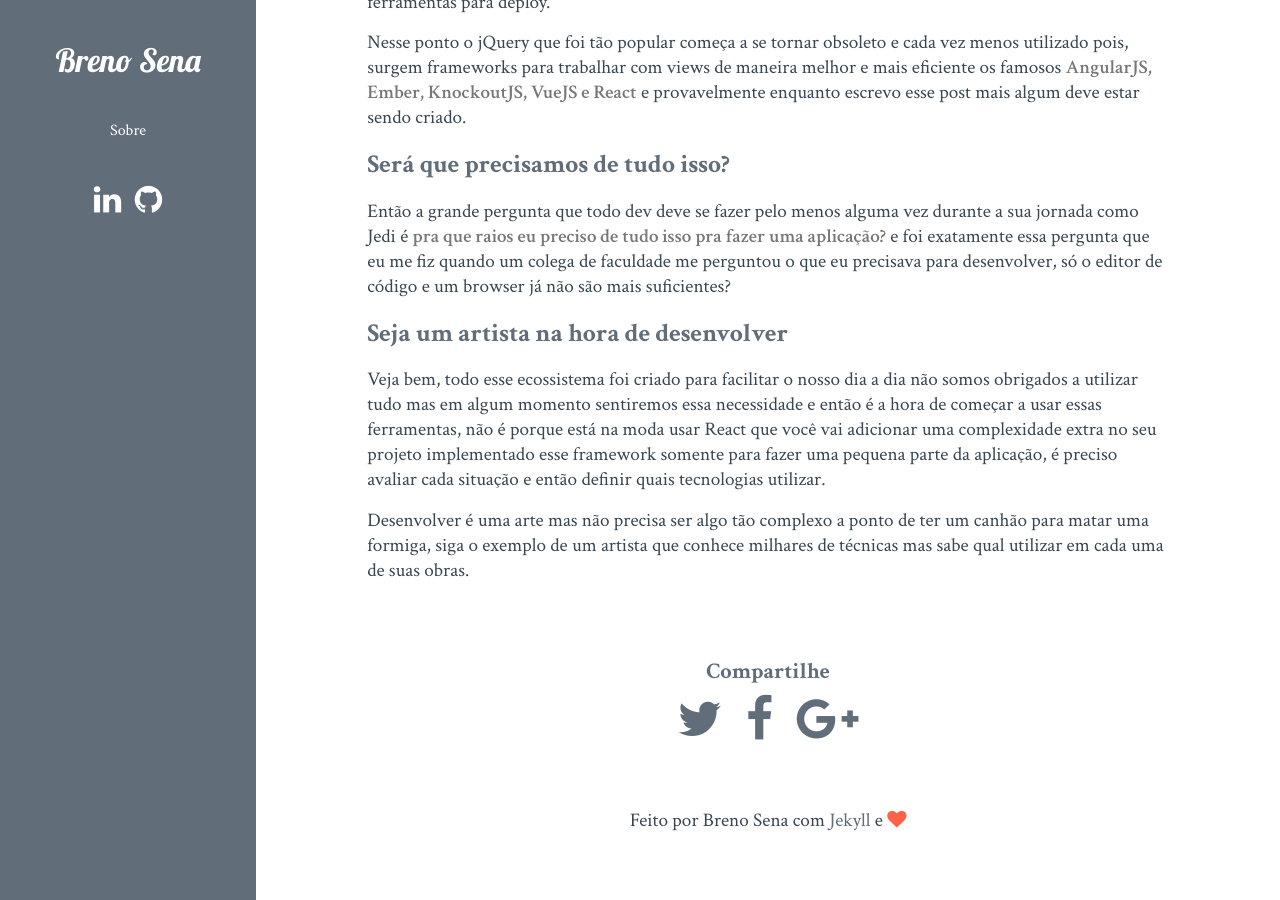
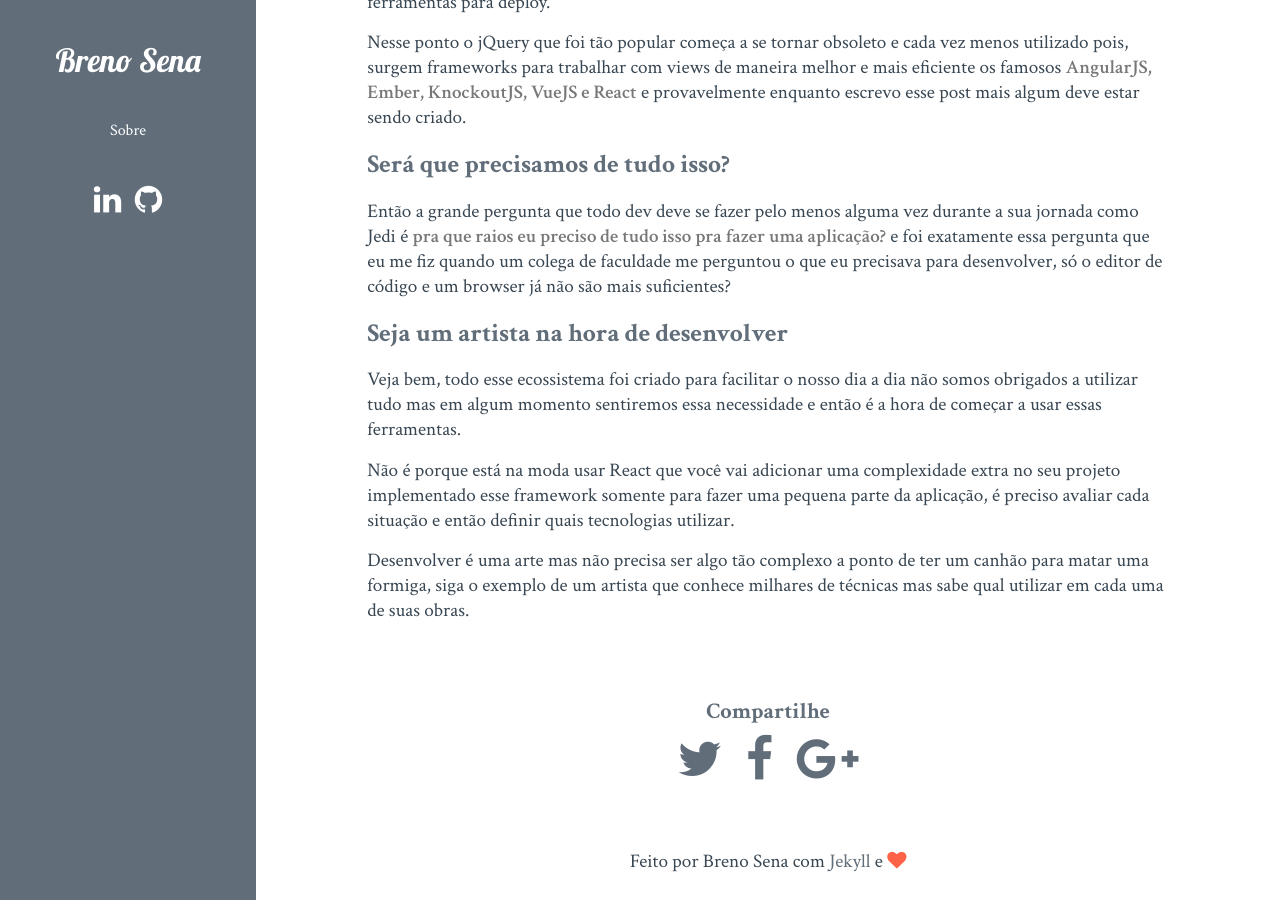
Before and after one commit to brenofsena/brenofsena.github.io, a Jekyll site: the page built from _posts/2017-03-10-a-arte-de-desenvolver.markdown, in a window 1280 px wide and 900 px high, scrolled down 1210 px. Built offline with Jekyll 4.4.1, drawn with Linux system fonts in a browser that asks for light colours; nearby versions of some CDN libraries; comment, search, counter and statistics services are not loaded.

```diff
--- a/_posts/2017-03-10-a-arte-de-desenvolver.markdown
+++ b/_posts/2017-03-10-a-arte-de-desenvolver.markdown
@@ -44,6 +44,8 @@ Então a grande pergunta que todo dev deve se fazer pelo menos alguma vez durant
 
 ## Seja um artista na hora de desenvolver
 
-Veja bem, todo esse ecossistema foi criado para facilitar o nosso dia a dia não somos obrigados a utilizar tudo mas em algum momento sentiremos essa necessidade e então é a hora de começar a usar essas ferramentas, não é porque está na moda usar React que você vai adicionar uma complexidade extra no seu projeto implementado esse framework somente para fazer uma pequena parte da aplicação, é preciso avaliar cada situação e então definir quais tecnologias utilizar.
+Veja bem, todo esse ecossistema foi criado para facilitar o nosso dia a dia não somos obrigados a utilizar tudo mas em algum momento sentiremos essa necessidade e então é a hora de começar a usar essas ferramentas.
+
+Não é porque está na moda usar React que você vai adicionar uma complexidade extra no seu projeto implementado esse framework somente para fazer uma pequena parte da aplicação, é preciso avaliar cada situação e então definir quais tecnologias utilizar.
 
 Desenvolver é uma arte mas não precisa ser algo tão complexo a ponto de ter um canhão para matar uma formiga, siga o exemplo de um artista que conhece milhares de técnicas mas sabe qual utilizar em cada uma de suas obras.
```
